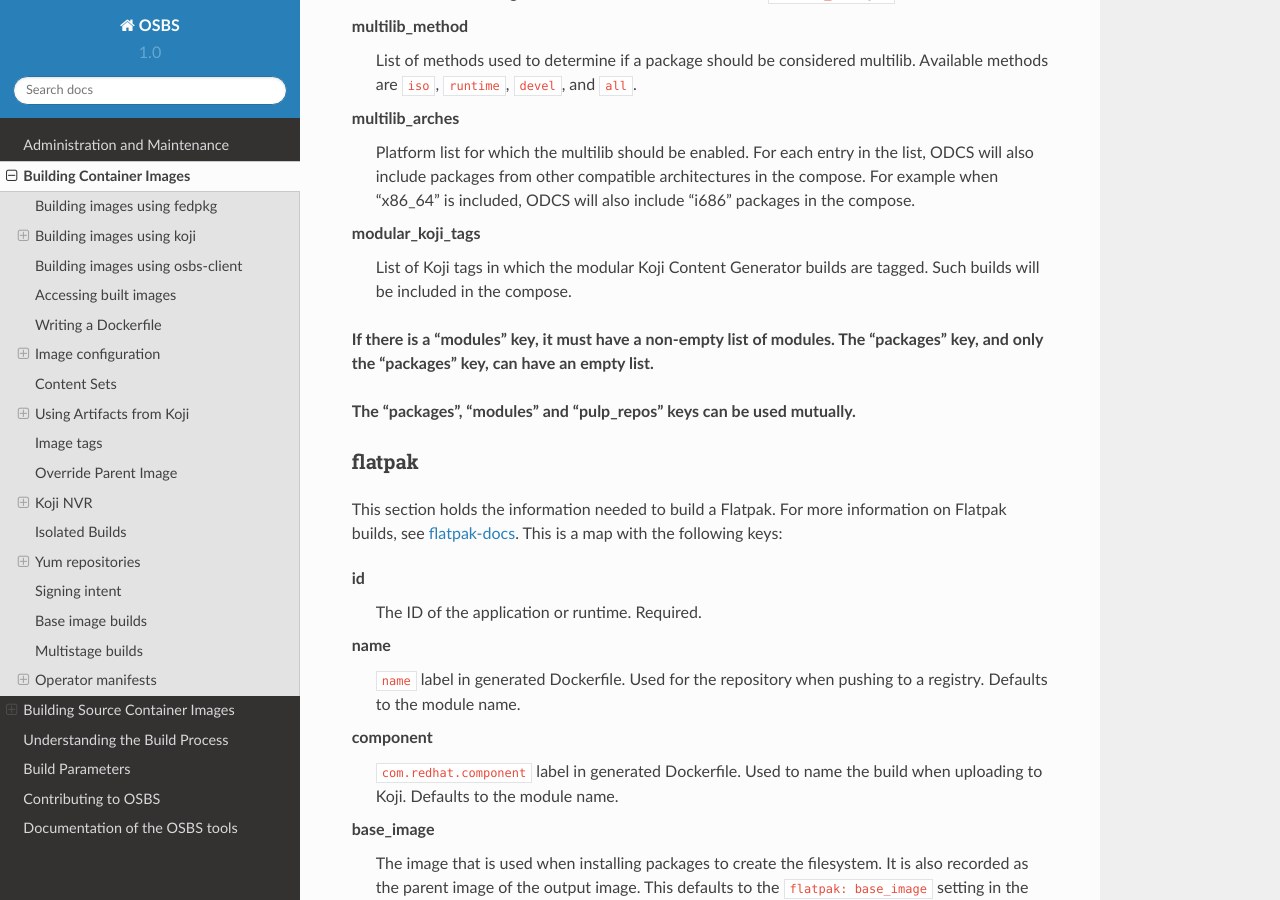
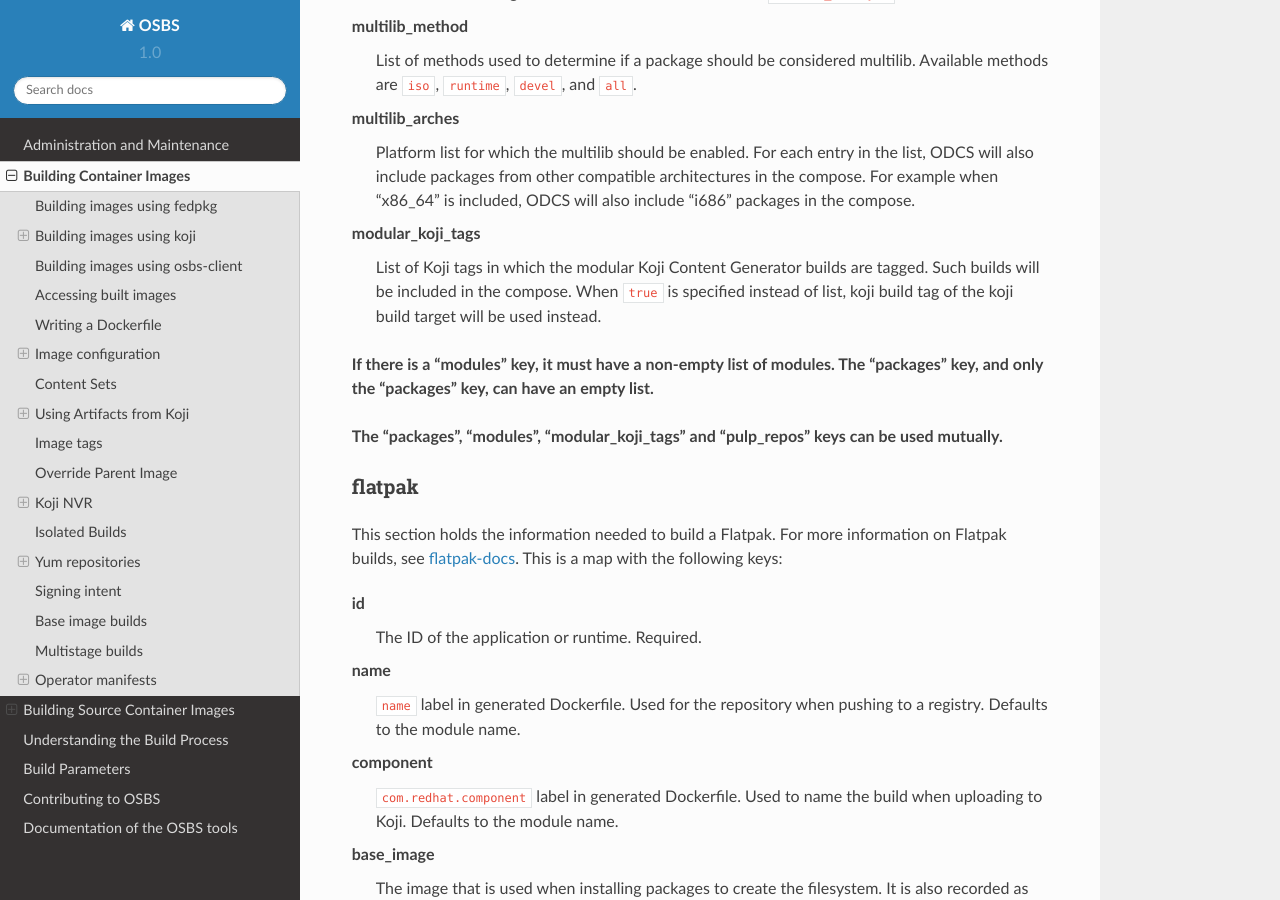
Before and after one commit to containerbuildsystem/osbs-docs, a Sphinx documentation site: the page built from docs/users.rst, in a window 1280 px wide and 900 px high, scrolled down 8734 px. Built offline with Sphinx 7.4.7 and the Read the Docs theme 2.0.0, drawn with Linux system fonts in a browser that asks for light colours.

Commit message:
osbs doesn't forward "modular_koji_tags" to odcs
* CLOUDBLD-1241

Signed-off-by: Robert Cerven <rcerven@redhat.com>

```diff
--- a/docs/users.rst
+++ b/docs/users.rst
@@ -458,12 +458,15 @@
 modular_koji_tags
   List of Koji tags in which the modular Koji Content Generator builds are
   tagged. Such builds will be included in the compose.
+  When ``true`` is specified instead of list, koji build tag of the koji build target
+  will be used instead.
 
 **If there is a "modules" key, it
 must have a non-empty list of modules. The "packages" key, and only the "packages"
 key, can have an empty list.**
 
-**The "packages", "modules" and "pulp_repos" keys can be used mutually.**
+**The "packages", "modules", "modular_koji_tags" and "pulp_repos" keys can be
+used mutually.**
 
 flatpak
 ~~~~~~~
```
